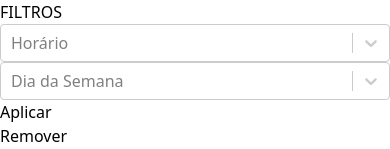
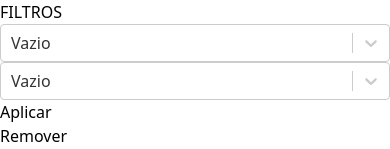
Before and after one commit to ted182/app-salas-ufes, a React (Vite) app: page / in a window 390 px wide. Shown: the top 149 px of the page. Built offline with nearby package versions, Linux system fonts and the light colour scheme.

Commit message:
acertado responsividade do menu de navegação

```diff
--- a/src/components/Header.jsx
+++ b/src/components/Header.jsx
@@ -49,12 +49,13 @@ function createProfessorSelect(obj) {
 
 const Header = () => {
 
-    const classButtonOptions = `rounded-lg p-2 bg-sky-500/50 hover:bg-sky-500/30 mt-3`;
+    const classButtonOptions = `rounded-lg p-2 mt-3 bg-slate-300 hover:bg-sky-500/30 shadow-md`;
 
     const {
         dados,
         dadosAux,
         setDadosAux,
+        filtro,
         setFiltro,
         filtroHorario,
         setFiltroHorario,
@@ -78,10 +79,14 @@ const Header = () => {
     }, [dados, dadosAux]);
     */
 
+    function handleFiltro(estado) {
+        setFiltro(estado);
+    };
+
 
     return (
-        <header className='bg-slate-500 flex h-auto p-4 gap-10'>
-            <div className='flex flex-col w-screen bg-slate-50/50 rounded-lg p-4'>
+        <header className='bg-slate-500 flex flex-col md:flex-row h-auto p-4 gap-10'>
+            <div className='w-full md:w-1/2 bg-slate-50/50 rounded-lg p-4'>
                 <div className='flex justify-center font-bold'>FILTROS</div>
                 <div className='flex items-center justify-center gap-2'>
                     <div className='mt-4'>
@@ -91,6 +96,7 @@ const Header = () => {
                             onChange={(ev) => { setFiltroHorario(ev) }}
                             options={horarios}
                             className='w-auto'
+                            isDisabled={filtro}
                         />
                     </div>
                     <div className='mt-4'>
@@ -100,12 +106,13 @@ const Header = () => {
                             onChange={(ev) => { setFiltroDia(ev) }}
                             options={dias}
                             className='w-auto'
+                            isDisabled={filtro}
                         />
                     </div>
                     <div className='mt-4'>
                         <button
                             className='p-2 bg-slate-300 rounded'
-                            onClick={() => setFiltro(true)}
+                            onClick={() => handleFiltro(true)}
                         >
                             Aplicar
                         </button>
@@ -113,14 +120,14 @@ const Header = () => {
                     <div className='mt-4'>
                         <button
                             className='p-2 bg-slate-300 rounded'
-                            onClick={() => setFiltro(false)}
+                            onClick={() => handleFiltro(false)}
                         >
                             Remover</button>
                     </div>
                 </div>
             </div>
 
-            <div className='flex flex-col w-screen bg-slate-50/50 rounded-lg p-4'>
+            <div className='w-full md:w-1/2 bg-slate-50/50 rounded-lg p-4'>
                 <div className='flex justify-center font-bold'>NAVEGAÇÃO</div>
                 <div className='flex justify-center gap-2'>
                     <Link to='/'><button className={classButtonOptions}>Home</button></Link>
--- a/src/contexts/dados.jsx
+++ b/src/contexts/dados.jsx
@@ -211,8 +211,8 @@ export const DadosProvider = ({ children }) => {
     const [modal, setModal] = useState(false);                                      // <-- MODAL PARA EDITAR DADOS DA TABELA
     const [modalData, setModalData] = useState(false);                              // <-- DADOS QUE SERÃO PASSADOS PARA O MODAL
     const [filtro, setFiltro] = useState(false);                                    // <-- INDICADOR SE O FILTRO ESTÁ ATIVADO
-    const [filtroHorario, setFiltroHorario] = useState(null);
-    const [filtroDia, setFiltroDia] = useState(null);
+    const [filtroHorario, setFiltroHorario] = useState([{ value: 0, label: 'Vazio' }]);
+    const [filtroDia, setFiltroDia] = useState([{ value: 0, label: 'Vazio' }]);
 
 
     return (
--- a/src/pages/Home.jsx
+++ b/src/pages/Home.jsx
@@ -99,10 +99,13 @@ const Home = () => {
 
 
 
+
     useEffect(() => {
         //console.log('rodou');
         if (!dados?.salas) return; // Retorna se não houver dados
         //console.log('pegou os dados');
+        setPressedColor(null);
+        setTabela(null);
         if (filtro) {
             //console.log('detectou filtro?')
             setSalas( buscarHorario(dados, filtroHorario.value, filtroDia.value) );
@@ -120,12 +123,14 @@ const Home = () => {
         setPressedColor(id);
     };
 
-
     const filteredData = salas.filter(
         (item) =>
             item.nome.toLowerCase().includes(filterText.toLowerCase()) ||
             item.predio.toLowerCase().includes(filterText.toLowerCase())
     );
+
+
+
 
 
     return (
```
